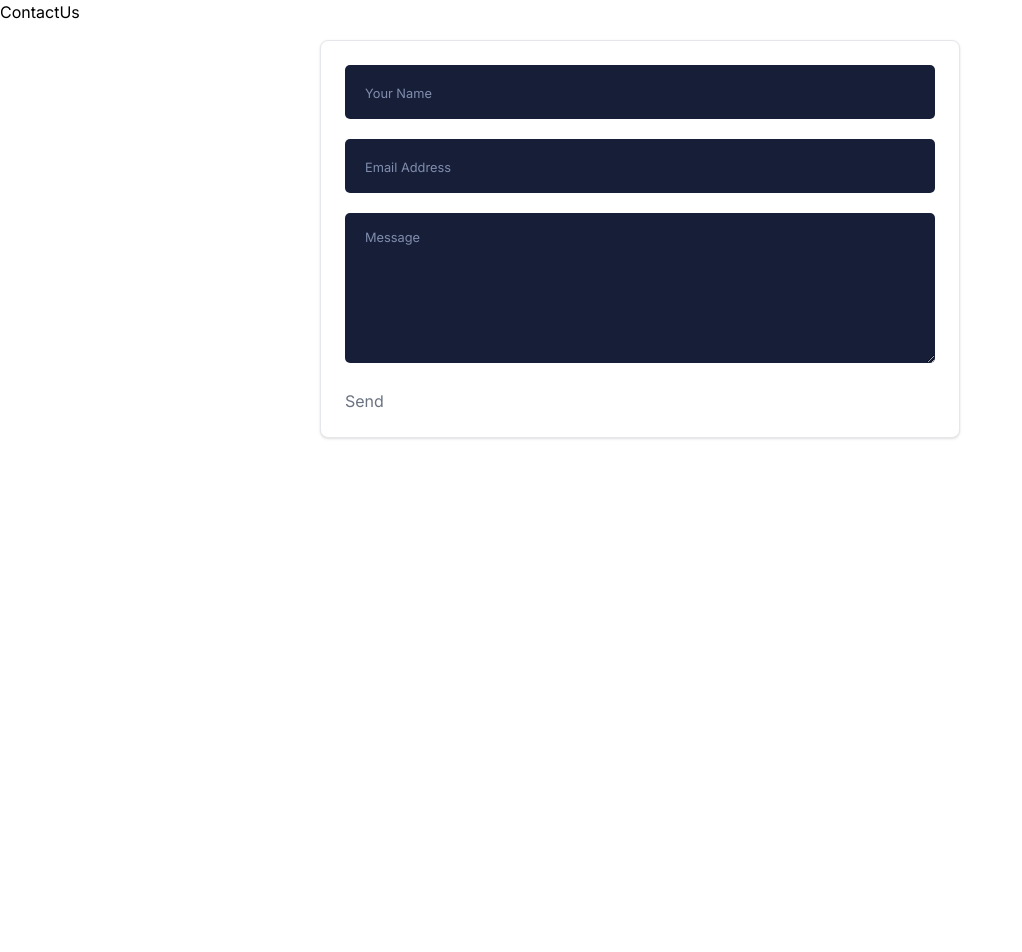
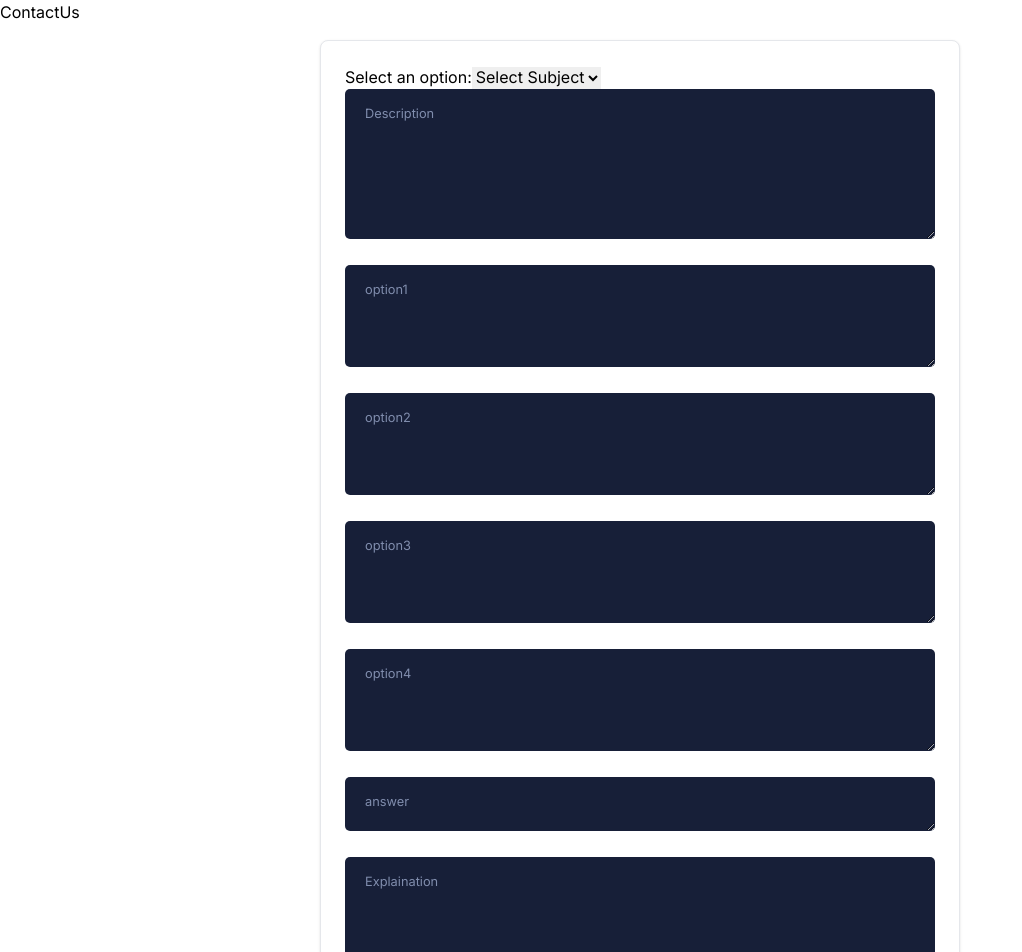
Before and after one commit to uchhal/uchhal-frontend, a Next.js app: page /contactus in a window 1280 px wide. Shown: the top 952 px of the page, without its empty margins (0-1022 px from the left). Before the commit the page ends 800 px from the top, so only its background shows below. Built offline with nearby package versions, Linux system fonts and the light colour scheme.

Commit message:
post  page created

```diff
--- a/app/contactus/page.tsx
+++ b/app/contactus/page.tsx
@@ -1,12 +1,13 @@
 import React from "react";
 import Form from "@/components/ContactForm";
+import DetailForm from "@/components/DetailPage";
 
 const ContactUs = () => {
   return (
     <div>
       ContactUs
       <div className="flex justify-center items-center ">
-        <Form />
+        <DetailForm />
       </div>
     </div>
   );
--- /dev/null
+++ b/components/DetailPage.tsx
@@ -0,0 +1,190 @@
+"use client";
+import DOMPurify from "dompurify";
+import React, { useState } from "react";
+import classes from "../styles/form.module.css";
+import { sendEmail } from "../utils/sendEmail";
+
+const DetailForm = () => {
+  const [formData, setFormData] = useState({
+    name: "",
+    subject: "",
+    message: "",
+    description: "",
+    explain: "",
+    answer: "",
+    option1: "",
+    option2: "",
+    option3: "",
+    option4: "",
+  });
+  const [selectedOption, setSelectedOption] = useState("");
+
+  const handleSelectChange = (event) => {
+    setSelectedOption(event.target.value);
+  };
+  const createHTML = (textInput: string) => {
+    const sanitizedHTML = DOMPurify.sanitize(textInput);
+    console.log("data >>>> ", sanitizedHTML);
+    return sanitizedHTML;
+  };
+  const handleChange = (event) => {
+    const value = createHTML(event.target.value);
+    setFormData({ ...formData, [event.target.name]: value });
+  };
+
+  const submitHandler = (e) => {
+    e.preventDefault();
+    console.log("submit", formData);
+    // sendEmail(formData);
+    setFormData({
+      name: "",
+      subject: "",
+      message: "",
+      description: "",
+      explain: "",
+      answer: "",
+      option1: "",
+      option2: "",
+      option3: "",
+      option4: "",
+    });
+  };
+  return (
+    <form
+      className="block w-[50%] m-4 p-6 bg-white border border-gray-200 rounded-lg shadow hover:bg-gray-100 dark:bg-gray-800 dark:border-gray-700 dark:hover:bg-gray-700  justify-center items-center"
+      onSubmit={submitHandler}
+    >
+      <div className={`${classes.form__group}`}>
+        <label htmlFor="subjectDropdown">Select an option:</label>
+        <select
+          name="subject"
+          id="subjectDropdown"
+          value={formData.subject}
+          onChange={handleChange}
+        >
+          <option value="">Select Subject</option>
+          <option value="Maths">Maths</option>
+          <option value="Chemistry">Chemistry</option>
+          <option value="Physics">Physics</option>
+        </select>
+      </div>
+      <div className={`${classes.form__group}`}>
+        <textarea
+          type="text"
+          rows={5}
+          name="description"
+          value={formData.description}
+          onChange={handleChange}
+          placeholder="Description"
+          required
+        />
+      </div>
+      <div className={`${classes.form__group}`}>
+        <textarea
+          type="text"
+          rows={3}
+          name="option1"
+          value={formData.option1}
+          onChange={handleChange}
+          placeholder="option1"
+          required
+        />
+      </div>
+      <div className={`${classes.form__group}`}>
+        <textarea
+          type="text"
+          rows={3}
+          name="option2"
+          value={formData.option2}
+          onChange={handleChange}
+          placeholder="option2"
+          required
+        />
+      </div>
+      <div className={`${classes.form__group}`}>
+        <textarea
+          type="text"
+          rows={3}
+          name="option3"
+          value={formData.option3}
+          onChange={handleChange}
+          placeholder="option3"
+          required
+        />
+      </div>
+      <div className={`${classes.form__group}`}>
+        <textarea
+          type="text"
+          rows={3}
+          name="option4"
+          value={formData.option4}
+          onChange={handleChange}
+          placeholder="option4"
+          required
+        />
+      </div>
+      <div className={`${classes.form__group}`}>
+        <textarea
+          type="text"
+          rows={1}
+          name="answer"
+          value={formData.answer}
+          onChange={handleChange}
+          placeholder="answer"
+          required
+        />
+      </div>
+
+      <div className={`${classes.form__group}`}>
+        <textarea
+          type="text"
+          rows={5}
+          name="explain"
+          value={formData.explain}
+          onChange={handleChange}
+          placeholder="Explaination"
+          required
+        />
+      </div>
+
+      <button className="text-gray-500" type="submit">
+        Send
+      </button>
+      <div dangerouslySetInnerHTML={{ __html: formData.description }}></div>
+      {formData && formData.subject && <p>You selected: {formData.subject}</p>}
+    </form>
+  );
+};
+
+export default DetailForm;
+// function DetailForm() {
+//   const [textInput, setTextInput] = useState("");
+//   const [htmlOutput, setHtmlOutput] = useState("");
+
+//   const createHTML = () => {
+//     const sanitizedHTML = DOMPurify.sanitize(textInput);
+//     console.log("data >>>> ", sanitizedHTML);
+
+//     setHtmlOutput(sanitizedHTML);
+//   };
+
+//   return (
+//     <div>
+//       <form>
+//         <label htmlFor="textInput">Enter Text:</label>
+//         <input
+//           type="text"
+//           id="textInput"
+//           value={textInput}
+//           onChange={(e) => setTextInput(e.target.value)}
+//         />
+//         <button type="button" onClick={createHTML}>
+//           Create HTML
+//         </button>
+//       </form>
+//       <div dangerouslySetInnerHTML={{ __html: htmlOutput }}></div>
+//     </div>
+//   );
+// }
+
+// export default DetailForm;
--- a/package.json
+++ b/package.json
@@ -17,6 +17,7 @@
     "@uiw/react-codemirror": "^4.21.9",
     "autoprefixer": "10.4.14",
     "axios": "^1.4.0",
+    "dompurify": "^3.0.5",
     "emailjs-com": "^3.2.0",
     "eslint": "8.46.0",
     "eslint-config-next": "13.4.13",
```
Also changed, not shown: 1 other file (tests, documents, lock files or other folders).
